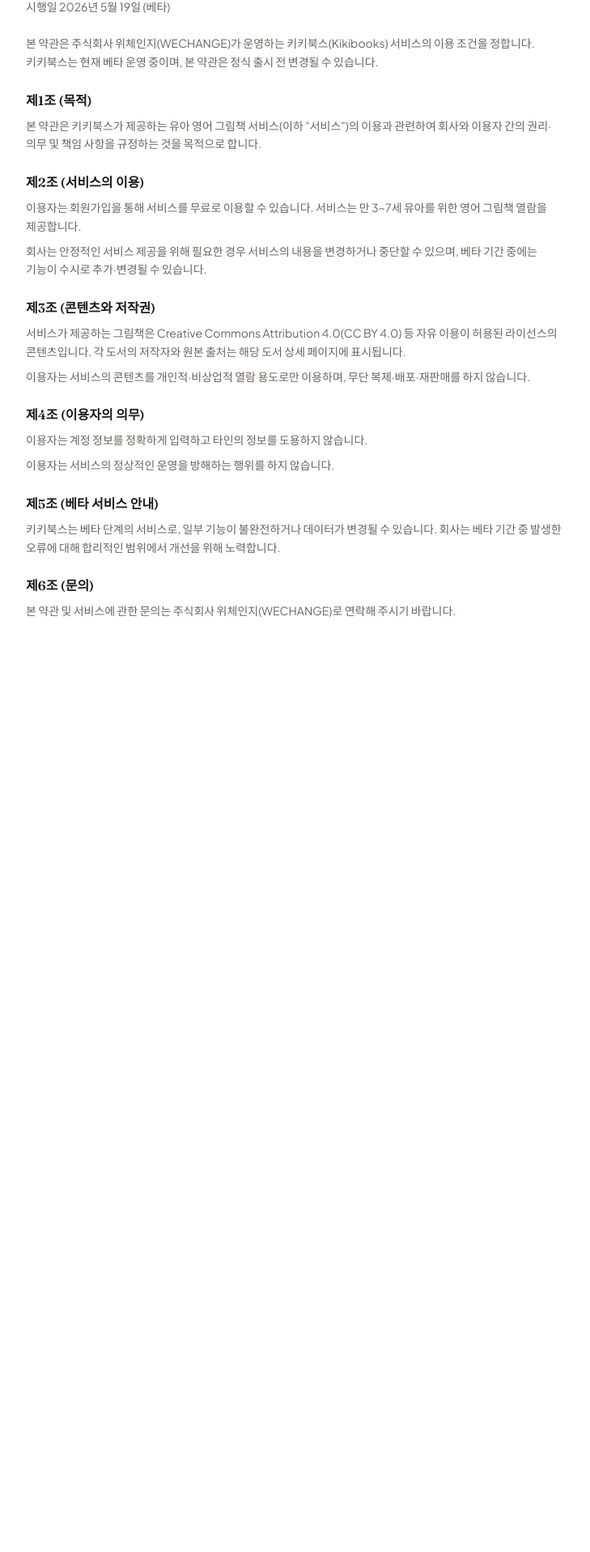
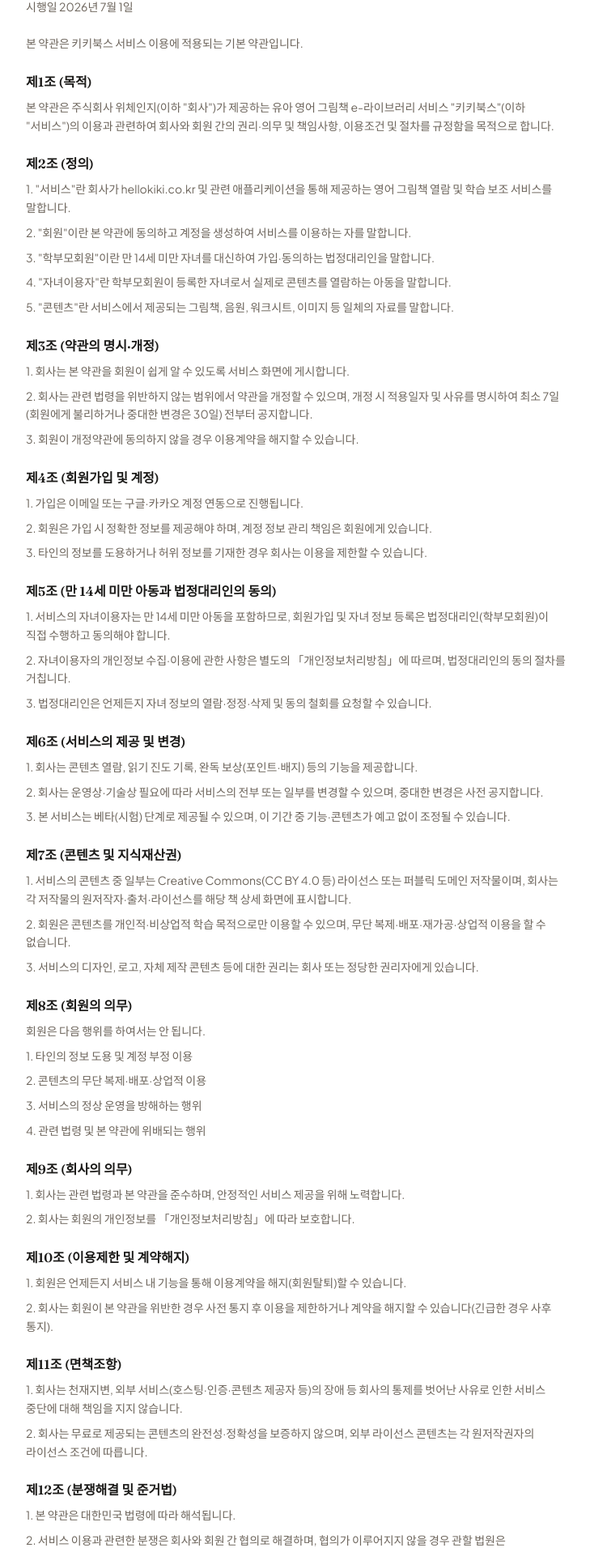
Before and after one commit to wechange2023-debug/kikibooks-web, a Next.js app: page /terms in a window 1280 px wide. Shown: the part 200-2117 px from the top of the page at 81% size, without its empty margins (272-1001 px from the left). Before the commit the page ends 1014 px from the top, so only its background shows below. Built offline with nearby package versions, Linux system fonts and the light colour scheme; no server answers.

Commit message:
feat(cp5): replace legal placeholders with official terms and privacy policy

```diff
--- a/app/privacy/page.tsx
+++ b/app/privacy/page.tsx
@@ -7,58 +7,133 @@
 
 export const metadata: Metadata = {
   title: '개인정보처리방침 · Kikibooks',
-  description: '키키북스(Kikibooks) 개인정보처리방침 — 베타.',
+  description: '키키북스(Kikibooks) 개인정보처리방침.',
 };
 
 /**
- * /privacy — 개인정보처리방침 (베타 placeholder).
+ * /privacy — 개인정보처리방침 (정식 문안).
  *
- * 본문은 베타용 일반론이며 phase-14 정식 출시 전 변호사 검토본으로 교체된다.
+ * 본문은 회사가 작성한 정식 방침이며, 서비스 운영에 따라 개정될 수 있다.
  * 수집 항목은 현재 구현(이메일 인증·자녀 이름/나이/레벨)에 맞춰 사실대로 기재한다.
  */
 const PRIVACY_DOCUMENT: LegalDocument = {
   title: '개인정보처리방침',
-  effectiveDate: '2026년 5월 19일 (베타)',
+  effectiveDate: '2026년 7월 1일',
   intro:
-    '주식회사 위체인지(WECHANGE)는 키키북스(Kikibooks) 서비스 이용자의 개인정보를 중요하게 생각하며 관련 법령을 준수합니다. 본 방침은 베타 운영 기준이며 정식 출시 전 변경될 수 있습니다.',
+    '주식회사 위체인지(이하 "회사")는 「개인정보 보호법」 등 관련 법령을 준수하며, 이용자의 개인정보를 다음과 같이 처리합니다.',
   sections: [
     {
-      heading: '수집하는 개인정보 항목',
+      heading: '수집하는 개인정보 항목 및 수집방법',
       paragraphs: [
-        '회원가입·로그인: 이메일 주소. Google 계정으로 로그인하는 경우 Google이 제공하는 기본 프로필 정보.',
-        '자녀 프로필: 자녀의 이름(또는 애칭)과 나이. 아이에게 맞는 그림책을 추천하기 위한 최소한의 정보이며, 생일·성별 등은 수집하지 않습니다.',
+        '1. 학부모회원: 이메일 주소, 닉네임(표시 이름), (소셜 로그인 시) 연동 계정 식별정보',
+        '2. 자녀이용자: 이름(또는 별칭), 나이 또는 출생연도, 학습 레벨, 읽기 기록, 즐겨찾기, 획득 포인트·배지',
+        '3. 자동 수집 항목: 접속 일시, 서비스 이용 기록, 기기·브라우저 정보, 쿠키',
+        '4. 수집방법: 회원가입·자녀 등록 시 이용자가 직접 입력, 서비스 이용 과정에서 자동 생성',
       ],
     },
     {
-      heading: '개인정보의 이용 목적',
+      heading: '만 14세 미만 아동의 개인정보 처리',
       paragraphs: [
-        '수집한 정보는 회원 식별과 로그인, 자녀 나이에 맞는 그림책 추천, 읽기 기록 제공의 목적으로만 이용합니다.',
-        '키키북스는 광고를 게재하지 않으며, 개인정보를 마케팅 목적으로 이용하지 않습니다.',
+        '1. 회사는 만 14세 미만 아동의 개인정보를 수집·이용할 때 법정대리인의 동의를 받습니다.',
+        '2. 자녀이용자 정보는 법정대리인(학부모회원)이 직접 등록하며, 회사는 법정대리인 동의 확인 절차를 거칩니다.',
+        '3. 법정대리인은 자녀의 개인정보에 대한 열람·정정·삭제 및 동의 철회를 언제든지 요청할 수 있으며, 회사는 지체 없이 조치합니다.',
+        '4. 회사는 아동의 개인정보를 수집 목적에 필요한 최소한으로 처리합니다.',
       ],
     },
     {
-      heading: '개인정보의 보유 및 이용 기간',
+      heading: '개인정보의 처리목적',
       paragraphs: [
-        '개인정보는 회원 탈퇴 시까지 보유하며, 탈퇴 시 지체 없이 파기합니다. 다만 관련 법령에 따라 보존이 필요한 경우 해당 기간 동안 보관합니다.',
+        '1. 회원 식별 및 계정 관리, 로그인',
+        '2. 콘텐츠 제공 및 자녀별 맞춤 추천·진도 관리',
+        '3. 학습 보상(포인트·배지) 운영',
+        '4. 고객 문의 응대 및 공지사항 전달',
+        '5. 서비스 개선 및 부정 이용 방지',
       ],
     },
     {
-      heading: '개인정보의 처리 위탁',
+      heading: '개인정보의 보유 및 이용기간',
       paragraphs: [
-        '키키북스는 안정적인 서비스 운영을 위해 데이터베이스·인증 인프라를 외부 클라우드 서비스(Supabase)에 위탁하여 처리하며, 데이터는 보안이 적용된 환경에 저장됩니다.',
-        '키키북스는 이용자의 동의 없이 개인정보를 제3자에게 제공하지 않습니다.',
+        '1. 회사는 원칙적으로 회원 탈퇴 또는 동의 철회 시 개인정보를 지체 없이 파기합니다.',
+        '2. 다만 관련 법령에서 보존을 요구하는 경우 해당 기간 동안 보관합니다.',
       ],
     },
     {
-      heading: '이용자의 권리',
+      heading: '개인정보의 제3자 제공',
       paragraphs: [
-        '이용자는 언제든지 자신과 자녀의 개인정보를 조회·수정하거나, 회원 탈퇴를 통해 삭제를 요청할 수 있습니다.',
+        '회사는 이용자의 개인정보를 본 방침에서 고지한 범위를 넘어 제3자에게 제공하지 않습니다. 다만 이용자의 동의가 있거나 법령에 근거가 있는 경우는 예외로 합니다.',
       ],
     },
     {
-      heading: '문의',
+      heading: '개인정보 처리의 위탁',
       paragraphs: [
-        '개인정보 처리에 관한 문의는 주식회사 위체인지(WECHANGE)로 연락해 주시기 바랍니다.',
+        '회사는 안정적인 서비스 제공을 위해 다음과 같이 개인정보 처리를 위탁합니다.',
+        'Supabase: 데이터베이스·인증·저장 (데이터 저장 리전: 서울)',
+        'Vercel: 서비스 호스팅',
+        'Resend: 이메일 발송',
+        'Google / Kakao: 소셜 로그인 인증 (이용자가 해당 방식 선택 시)',
+      ],
+    },
+    {
+      heading: '개인정보의 국외 이전',
+      paragraphs: [
+        '일부 수탁사는 해외에 소재하여 개인정보가 국외로 이전될 수 있습니다.',
+        'Vercel(미국) — 서비스 호스팅',
+        'Resend(일본) — 이메일 발송',
+        '이전 항목: 서비스 이용 및 발송에 필요한 최소한의 정보',
+        '이전 시기·방법: 서비스 이용 시점에 정보통신망을 통해 이전',
+        '이용자는 회사에 문의하여 국외 이전에 관한 사항을 확인하거나 거부할 수 있습니다. (단, 거부 시 일부 기능 이용이 제한될 수 있습니다.)',
+      ],
+    },
+    {
+      heading: '정보주체 및 법정대리인의 권리·행사방법',
+      paragraphs: [
+        '1. 이용자(및 법정대리인)는 개인정보 열람·정정·삭제·처리정지 및 동의 철회를 요청할 수 있습니다.',
+        '2. 권리 행사는 서비스 내 기능 또는 wechange2023@gmail.com을 통해 할 수 있으며, 회사는 관련 법령에 따라 지체 없이 처리합니다.',
+      ],
+    },
+    {
+      heading: '개인정보의 파기',
+      paragraphs: [
+        '1. 보유기간 경과 또는 처리목적 달성 시 개인정보를 지체 없이 파기합니다.',
+        '2. 전자적 파일은 복구 불가능한 방법으로 삭제하며, 출력물은 분쇄 또는 소각합니다.',
+      ],
+    },
+    {
+      heading: '개인정보의 안전성 확보조치',
+      paragraphs: [
+        '1. 데이터베이스 접근권한 분리 및 행 수준 보안(Row Level Security) 적용',
+        '2. 전송 구간 암호화(HTTPS) 및 접근 통제',
+        '3. 개인정보 취급자 최소화 및 접근 기록 관리',
+      ],
+    },
+    {
+      heading: '쿠키 등 자동수집장치',
+      paragraphs: [
+        '1. 회사는 로그인 유지 및 서비스 개선을 위해 쿠키를 사용할 수 있습니다.',
+        '2. 이용자는 브라우저 설정을 통해 쿠키 저장을 거부할 수 있으나, 이 경우 일부 기능 이용이 제한될 수 있습니다.',
+      ],
+    },
+    {
+      heading: '개인정보 보호책임자',
+      paragraphs: [
+        '성명/직책: 조민수 / 기획팀장',
+        '연락처: 070-4821-0055 / wechange2023@gmail.com',
+        '이용자는 개인정보 관련 문의·불만·피해구제를 위 책임자에게 신고할 수 있습니다.',
+      ],
+    },
+    {
+      heading: '권익침해 구제방법',
+      paragraphs: [
+        '이용자는 아래 기관에 분쟁 해결이나 상담을 신청할 수 있습니다.',
+        '개인정보분쟁조정위원회 (kopico.go.kr / 1833-6972)',
+        '개인정보침해 신고센터 (privacy.kisa.or.kr / 118)',
+        '대검찰청 사이버수사과 / 경찰청 사이버수사국',
+      ],
+    },
+    {
+      heading: '개정 및 고지',
+      paragraphs: [
+        '본 방침의 내용 추가·삭제·수정이 있을 경우 시행 최소 7일 전부터 서비스 화면을 통해 공지합니다.',
       ],
     },
   ],
--- a/app/terms/page.tsx
+++ b/app/terms/page.tsx
@@ -7,60 +7,122 @@
 
 export const metadata: Metadata = {
   title: '이용약관 · Kikibooks',
-  description: '키키북스(Kikibooks) 서비스 이용약관 — 베타.',
+  description: '키키북스(Kikibooks) 서비스 이용약관.',
 };
 
 /**
- * /terms — 이용약관 (베타 placeholder).
+ * /terms — 이용약관 (정식 문안).
  *
- * 본문은 베타용 일반론이며 phase-14 정식 출시 전 변호사 검토본으로 교체된다
- * (LegalPageShell 상단 배너로 명시). 카피는 단일 출처 추상화 없이 페이지 내부
- * 상수로 둔다 — 랜딩 카피와 달리 DB로 옮길 계획이 없고(phase-13b 무관) 이
- * 페이지에서만 쓰이는 placeholder이기 때문이다.
+ * 본문은 회사가 작성한 정식 약관이며, 서비스 운영에 따라 개정될 수 있다. 카피는
+ * 단일 출처 추상화 없이 페이지 내부 상수로 둔다 — 랜딩 카피와 달리 DB로 옮길
+ * 계획이 없고(phase-13b 무관) 이 페이지에서만 쓰이기 때문이다.
  */
 const TERMS_DOCUMENT: LegalDocument = {
   title: '이용약관',
-  effectiveDate: '2026년 5월 19일 (베타)',
-  intro:
-    '본 약관은 주식회사 위체인지(WECHANGE)가 운영하는 키키북스(Kikibooks) 서비스의 이용 조건을 정합니다. 키키북스는 현재 베타 운영 중이며, 본 약관은 정식 출시 전 변경될 수 있습니다.',
+  effectiveDate: '2026년 7월 1일',
+  intro: '본 약관은 키키북스 서비스 이용에 적용되는 기본 약관입니다.',
   sections: [
     {
       heading: '목적',
       paragraphs: [
-        '본 약관은 키키북스가 제공하는 유아 영어 그림책 서비스(이하 "서비스")의 이용과 관련하여 회사와 이용자 간의 권리·의무 및 책임 사항을 규정하는 것을 목적으로 합니다.',
+        '본 약관은 주식회사 위체인지(이하 "회사")가 제공하는 유아 영어 그림책 e-라이브러리 서비스 "키키북스"(이하 "서비스")의 이용과 관련하여 회사와 회원 간의 권리·의무 및 책임사항, 이용조건 및 절차를 규정함을 목적으로 합니다.',
       ],
     },
     {
-      heading: '서비스의 이용',
+      heading: '정의',
       paragraphs: [
-        '이용자는 회원가입을 통해 서비스를 무료로 이용할 수 있습니다. 서비스는 만 3~7세 유아를 위한 영어 그림책 열람을 제공합니다.',
-        '회사는 안정적인 서비스 제공을 위해 필요한 경우 서비스의 내용을 변경하거나 중단할 수 있으며, 베타 기간 중에는 기능이 수시로 추가·변경될 수 있습니다.',
+        '1. "서비스"란 회사가 hellokiki.co.kr 및 관련 애플리케이션을 통해 제공하는 영어 그림책 열람 및 학습 보조 서비스를 말합니다.',
+        '2. "회원"이란 본 약관에 동의하고 계정을 생성하여 서비스를 이용하는 자를 말합니다.',
+        '3. "학부모회원"이란 만 14세 미만 자녀를 대신하여 가입·동의하는 법정대리인을 말합니다.',
+        '4. "자녀이용자"란 학부모회원이 등록한 자녀로서 실제로 콘텐츠를 열람하는 아동을 말합니다.',
+        '5. "콘텐츠"란 서비스에서 제공되는 그림책, 음원, 워크시트, 이미지 등 일체의 자료를 말합니다.',
       ],
     },
     {
-      heading: '콘텐츠와 저작권',
+      heading: '약관의 명시·개정',
       paragraphs: [
-        '서비스가 제공하는 그림책은 Creative Commons Attribution 4.0(CC BY 4.0) 등 자유 이용이 허용된 라이선스의 콘텐츠입니다. 각 도서의 저작자와 원본 출처는 해당 도서 상세 페이지에 표시됩니다.',
-        '이용자는 서비스의 콘텐츠를 개인적·비상업적 열람 용도로만 이용하며, 무단 복제·배포·재판매를 하지 않습니다.',
+        '1. 회사는 본 약관을 회원이 쉽게 알 수 있도록 서비스 화면에 게시합니다.',
+        '2. 회사는 관련 법령을 위반하지 않는 범위에서 약관을 개정할 수 있으며, 개정 시 적용일자 및 사유를 명시하여 최소 7일(회원에게 불리하거나 중대한 변경은 30일) 전부터 공지합니다.',
+        '3. 회원이 개정약관에 동의하지 않을 경우 이용계약을 해지할 수 있습니다.',
       ],
     },
     {
-      heading: '이용자의 의무',
+      heading: '회원가입 및 계정',
       paragraphs: [
-        '이용자는 계정 정보를 정확하게 입력하고 타인의 정보를 도용하지 않습니다.',
-        '이용자는 서비스의 정상적인 운영을 방해하는 행위를 하지 않습니다.',
+        '1. 가입은 이메일 또는 구글·카카오 계정 연동으로 진행됩니다.',
+        '2. 회원은 가입 시 정확한 정보를 제공해야 하며, 계정 정보 관리 책임은 회원에게 있습니다.',
+        '3. 타인의 정보를 도용하거나 허위 정보를 기재한 경우 회사는 이용을 제한할 수 있습니다.',
       ],
     },
     {
-      heading: '베타 서비스 안내',
+      heading: '만 14세 미만 아동과 법정대리인의 동의',
       paragraphs: [
-        '키키북스는 베타 단계의 서비스로, 일부 기능이 불완전하거나 데이터가 변경될 수 있습니다. 회사는 베타 기간 중 발생한 오류에 대해 합리적인 범위에서 개선을 위해 노력합니다.',
+        '1. 서비스의 자녀이용자는 만 14세 미만 아동을 포함하므로, 회원가입 및 자녀 정보 등록은 법정대리인(학부모회원)이 직접 수행하고 동의해야 합니다.',
+        '2. 자녀이용자의 개인정보 수집·이용에 관한 사항은 별도의 「개인정보처리방침」에 따르며, 법정대리인의 동의 절차를 거칩니다.',
+        '3. 법정대리인은 언제든지 자녀 정보의 열람·정정·삭제 및 동의 철회를 요청할 수 있습니다.',
       ],
     },
     {
-      heading: '문의',
+      heading: '서비스의 제공 및 변경',
       paragraphs: [
-        '본 약관 및 서비스에 관한 문의는 주식회사 위체인지(WECHANGE)로 연락해 주시기 바랍니다.',
+        '1. 회사는 콘텐츠 열람, 읽기 진도 기록, 완독 보상(포인트·배지) 등의 기능을 제공합니다.',
+        '2. 회사는 운영상·기술상 필요에 따라 서비스의 전부 또는 일부를 변경할 수 있으며, 중대한 변경은 사전 공지합니다.',
+        '3. 본 서비스는 베타(시험) 단계로 제공될 수 있으며, 이 기간 중 기능·콘텐츠가 예고 없이 조정될 수 있습니다.',
+      ],
+    },
+    {
+      heading: '콘텐츠 및 지식재산권',
+      paragraphs: [
+        '1. 서비스의 콘텐츠 중 일부는 Creative Commons(CC BY 4.0 등) 라이선스 또는 퍼블릭 도메인 저작물이며, 회사는 각 저작물의 원저작자·출처·라이선스를 해당 책 상세 화면에 표시합니다.',
+        '2. 회원은 콘텐츠를 개인적·비상업적 학습 목적으로만 이용할 수 있으며, 무단 복제·배포·재가공·상업적 이용을 할 수 없습니다.',
+        '3. 서비스의 디자인, 로고, 자체 제작 콘텐츠 등에 대한 권리는 회사 또는 정당한 권리자에게 있습니다.',
+      ],
+    },
+    {
+      heading: '회원의 의무',
+      paragraphs: [
+        '회원은 다음 행위를 하여서는 안 됩니다.',
+        '1. 타인의 정보 도용 및 계정 부정 이용',
+        '2. 콘텐츠의 무단 복제·배포·상업적 이용',
+        '3. 서비스의 정상 운영을 방해하는 행위',
+        '4. 관련 법령 및 본 약관에 위배되는 행위',
+      ],
+    },
+    {
+      heading: '회사의 의무',
+      paragraphs: [
+        '1. 회사는 관련 법령과 본 약관을 준수하며, 안정적인 서비스 제공을 위해 노력합니다.',
+        '2. 회사는 회원의 개인정보를 「개인정보처리방침」에 따라 보호합니다.',
+      ],
+    },
+    {
+      heading: '이용제한 및 계약해지',
+      paragraphs: [
+        '1. 회원은 언제든지 서비스 내 기능을 통해 이용계약을 해지(회원탈퇴)할 수 있습니다.',
+        '2. 회사는 회원이 본 약관을 위반한 경우 사전 통지 후 이용을 제한하거나 계약을 해지할 수 있습니다(긴급한 경우 사후 통지).',
+      ],
+    },
+    {
+      heading: '면책조항',
+      paragraphs: [
+        '1. 회사는 천재지변, 외부 서비스(호스팅·인증·콘텐츠 제공자 등)의 장애 등 회사의 통제를 벗어난 사유로 인한 서비스 중단에 대해 책임을 지지 않습니다.',
+        '2. 회사는 무료로 제공되는 콘텐츠의 완전성·정확성을 보증하지 않으며, 외부 라이선스 콘텐츠는 각 원저작권자의 라이선스 조건에 따릅니다.',
+      ],
+    },
+    {
+      heading: '분쟁해결 및 준거법',
+      paragraphs: [
+        '1. 본 약관은 대한민국 법령에 따라 해석됩니다.',
+        '2. 서비스 이용과 관련한 분쟁은 회사와 회원 간 협의로 해결하며, 협의가 이루어지지 않을 경우 관할 법원은 민사소송법에 따릅니다.',
+      ],
+    },
+    {
+      heading: '사업자 정보 및 문의',
+      paragraphs: [
+        '상호: 주식회사 위체인지 / 대표자: 이정훈',
+        '사업자등록번호: 411-86-02949',
+        '주소: 울산광역시 남구 삼산로 34, 4층',
+        '문의: wechange2023@gmail.com',
       ],
     },
   ],
--- a/components/legal/legal-page-shell.tsx
+++ b/components/legal/legal-page-shell.tsx
@@ -4,8 +4,8 @@
  * 약관·개인정보처리방침 등 법적 고지 페이지의 공용 레이아웃.
  *
  * 본문 내용은 각 페이지(app/terms·app/privacy)가 LegalDocument 상수로 정의해
- * props로 넘긴다 — 베타 placeholder 텍스트이며 phase-14 정식 출시 전 변호사
- * 검토본으로 통째 교체된다(상단 베타 배너로 명시 — C-4 옵션 1).
+ * props로 넘긴다 — 회사가 작성한 정식 문안이며, 서비스 운영에 따라 개정될 수
+ * 있다(상단 배너로 명시).
  *
  * 서버 컴포넌트. 모든 색·간격은 design-system 토큰 클래스만 사용한다(Hard Rule 10).
  */
@@ -40,7 +40,7 @@
         </Link>
 
         <div className="rounded-md border border-warning bg-surface-2 px-4 py-3 text-sm text-text">
-          베타 임시 문서 — 정식 출시 전 변호사 검토를 거쳐 교체될 예정입니다.
+          본 문서는 회사가 작성한 정식 문서이며, 서비스 운영에 따라 개정될 수 있습니다.
         </div>
 
         <header className="flex flex-col gap-1">
```
